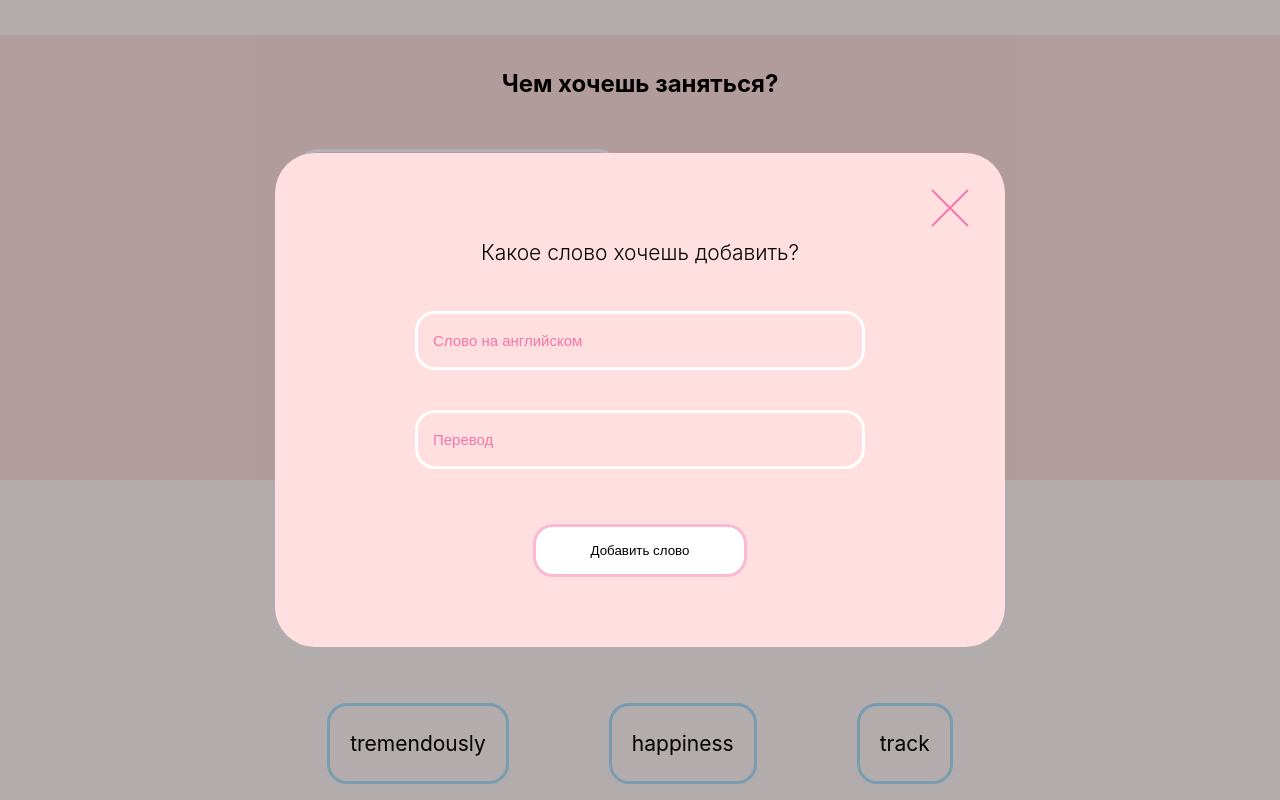
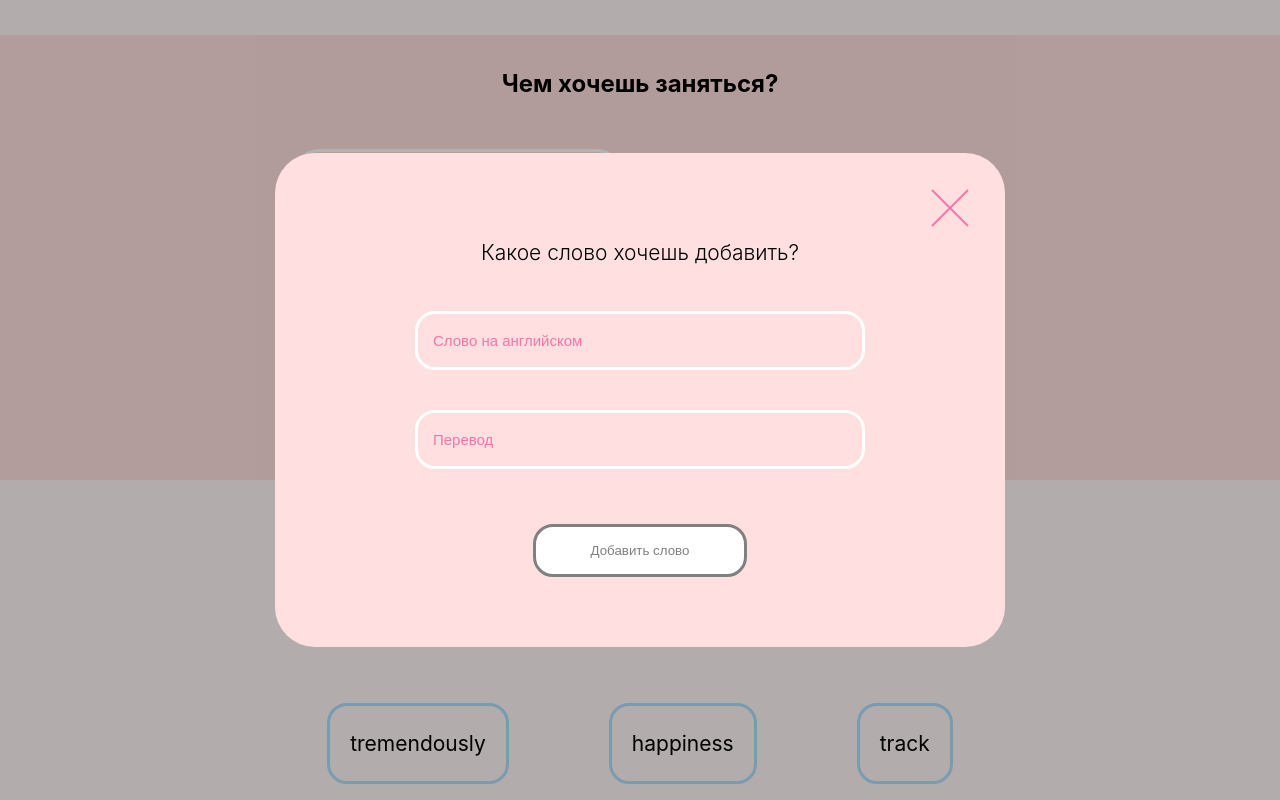
Before and after one commit to MariaMantusova/LangLearn_frontend, a React (Create React App) app: page /profile in a window 1280 px wide. Both pictures are taken after a click on the item "Добавить слово для изучения". Shown: the part 682-1482 px from the top of the page. Built offline with nearby package versions, Linux system fonts and the light colour scheme.

Commit message:
feat: add validation for adding form

```diff
--- a/src/components/AddingPopup/AddingPopup.scss
+++ b/src/components/AddingPopup/AddingPopup.scss
@@ -87,6 +87,12 @@
   align-items: center;
 }
 
+.adding-popup__input-container {
+  display: flex;
+  flex-direction: column;
+  gap: 10px;
+}
+
 .adding-popup__input {
   width: 450px;
   border: 3px solid $mainWhiteColor;
@@ -113,6 +119,13 @@
   font-weight: 300;
 }
 
+.adding-popup__input-error {
+  color: red;
+  font-size: 11px;
+  margin: 0;
+  padding-left: 10px;
+}
+
 .adding-popup__button {
   margin-top: 15px;
   border: 3px solid $mainPinkColorRGBA;
@@ -121,4 +134,20 @@
   padding: 16px 55px;
   border-radius: 20px;
   cursor: pointer;
+  transition: background-color 0.4s ease-in-out;
+  color: black;
 }
+
+.adding-popup__button:hover {
+  background-color: $mainPinkColorRGBA;
+}
+
+.adding-popup__button_disabled {
+  cursor: not-allowed;
+  border-color: gray;
+  color: gray;
+}
+
+.adding-popup__button_disabled:hover {
+  background-color: $mainWhiteColor;
+}
--- a/src/components/AddingPopup/AddingPopup.tsx
+++ b/src/components/AddingPopup/AddingPopup.tsx
@@ -1,19 +1,39 @@
 import React from "react";
 import "./AddingPopup.scss";
 import {IAddingPopupProps} from "../../interfaces/interfacesForProps";
+import {useInput} from "../../hooks/ValidationHook/ValidationHook";
 
 function AddingPopup(props: IAddingPopupProps) {
-    return(
+    const englishWord = useInput('', {minLength: 3, isEmpty: true, isEnglishWord: false});
+    const translation = useInput('', {minLength: 3, isEmpty: true, isTranslation: false});
+
+    const isDisabled = !translation.inputValid || !englishWord.inputValid
+
+    return (
         <div className={`adding-popup ${props.isPopupOpen && "adding-popup_visible"}`}>
             <section className="adding-popup__container">
                 <button className="adding-popup__close-icon" onClick={props.onClose}></button>
                 <h2 className="adding-popup__title">Какое слово хочешь добавить?</h2>
                 <form className="adding-popup__form">
+                    <div className="adding-popup__input-container">
                         <input className="adding-popup__input" placeholder="Слово на английском" type="text"
-                       pattern="^[A-Za-z]+$" required/>
-                <input className="adding-popup__input" placeholder="Перевод" type="text"
-                       pattern=" ^[А-Яа-яЁё]+$" required/>
-                <button className="adding-popup__button">Добавить слово</button>
+                               pattern="^[A-Za-z]+$" onBlur={englishWord.onBlur} onChange={englishWord.onChange}
+                               required/>
+                        {(englishWord.isDirty && englishWord.isEmpty) && <p className="adding-popup__input-error">
+                            Поле не может быть пустым</p>}
+                        {(englishWord.isDirty && englishWord.englishWordError && !englishWord.isEmpty) &&
+                        <p className="adding-popup__input-error">Введите слово на английском</p>}
+                    </div>
+                    <div className="adding-popup__input-container">
+                        <input className="adding-popup__input" placeholder="Перевод" type="text" onBlur={translation.onBlur}
+                               pattern="^[А-Яа-яЁё]+$" onChange={translation.onChange} required/>
+                        {(translation.isDirty && translation.isEmpty) && <p className="adding-popup__input-error">
+                            Поле не может быть пустым</p>}
+                        {(translation.isDirty && translation.translationError && !translation.isEmpty) &&
+                        <p className="adding-popup__input-error">Введите перевод на русском</p>}
+                    </div>
+                    <button className={`adding-popup__button ${isDisabled && "adding-popup__button_disabled"}` }
+                            disabled={isDisabled}>Добавить слово</button>
                 </form>
             </section>
         </div>
--- a/src/hooks/ValidationHook/ValidationHook.ts
+++ b/src/hooks/ValidationHook/ValidationHook.ts
@@ -6,7 +6,9 @@ const useValidation = (value: string, validations: IValidations) => {
     const [minLengthError, setMinLengthError] = React.useState(false);
     const [emailError, setEmailError] = React.useState(false);
     const [nameError, setNameError] = React.useState(false);
-    const [inputValid, setInputValid] = React.useState(false)
+    const [inputValid, setInputValid] = React.useState(false);
+    const [translationError, setTranslationError] = React.useState(false);
+    const [englishWordError, setEnglishWordError] = React.useState(false);
 
     useEffect(() => {
         for (const validation in validations) {
@@ -25,24 +27,33 @@ const useValidation = (value: string, validations: IValidations) => {
                     const regularExpName = /^[a-zа-яёA-ZА-ЯЁ\-\s/i]+$/
                     regularExpName.test(String(value.toLowerCase())) ? setNameError(false) : setNameError(true)
                     break;
+                case 'isTranslation':
+                    const regularExpTranslation = /^[А-Яа-яЁё]+$/
+                    regularExpTranslation.test(String(value.toLowerCase())) ? setTranslationError(false) : setTranslationError(true)
+                    break;
+                case 'isEnglishWord':
+                    const regularExpWord = /^[A-Za-z]+$/
+                    regularExpWord.test(String(value.toLowerCase())) ? setEnglishWordError(false) : setEnglishWordError(true)
             }
         }
     }, [value])
 
     useEffect(() => {
-        if (isEmpty || minLengthError || emailError || nameError) {
+        if (isEmpty || minLengthError || emailError || nameError || translationError || englishWordError) {
             setInputValid(false)
         } else {
             setInputValid(true)
         }
-    }, [isEmpty, minLengthError, emailError, nameError])
+    }, [isEmpty, minLengthError, emailError, nameError, translationError, englishWordError])
 
     return {
         isEmpty,
         minLengthError,
         emailError,
         nameError,
-        inputValid
+        inputValid,
+        translationError,
+        englishWordError
     }
 }
 
--- a/src/interfaces/mainInterfaces.ts
+++ b/src/interfaces/mainInterfaces.ts
@@ -11,4 +11,6 @@ export interface IValidations {
     isEmail?: boolean
     minLength: number
     isName?: boolean
+    isTranslation?: boolean
+    isEnglishWord?: boolean
 }
```
Lines whose indentation alone changed are shown as unchanged.
